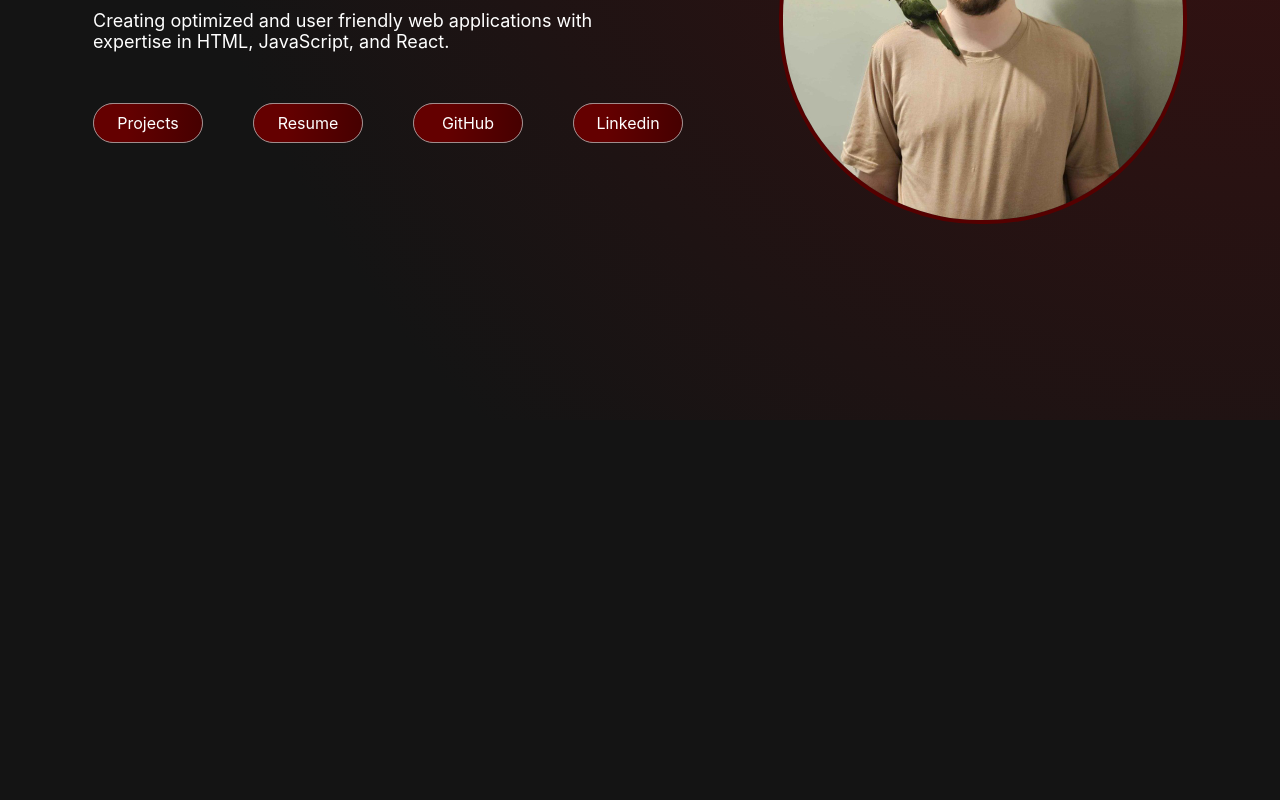
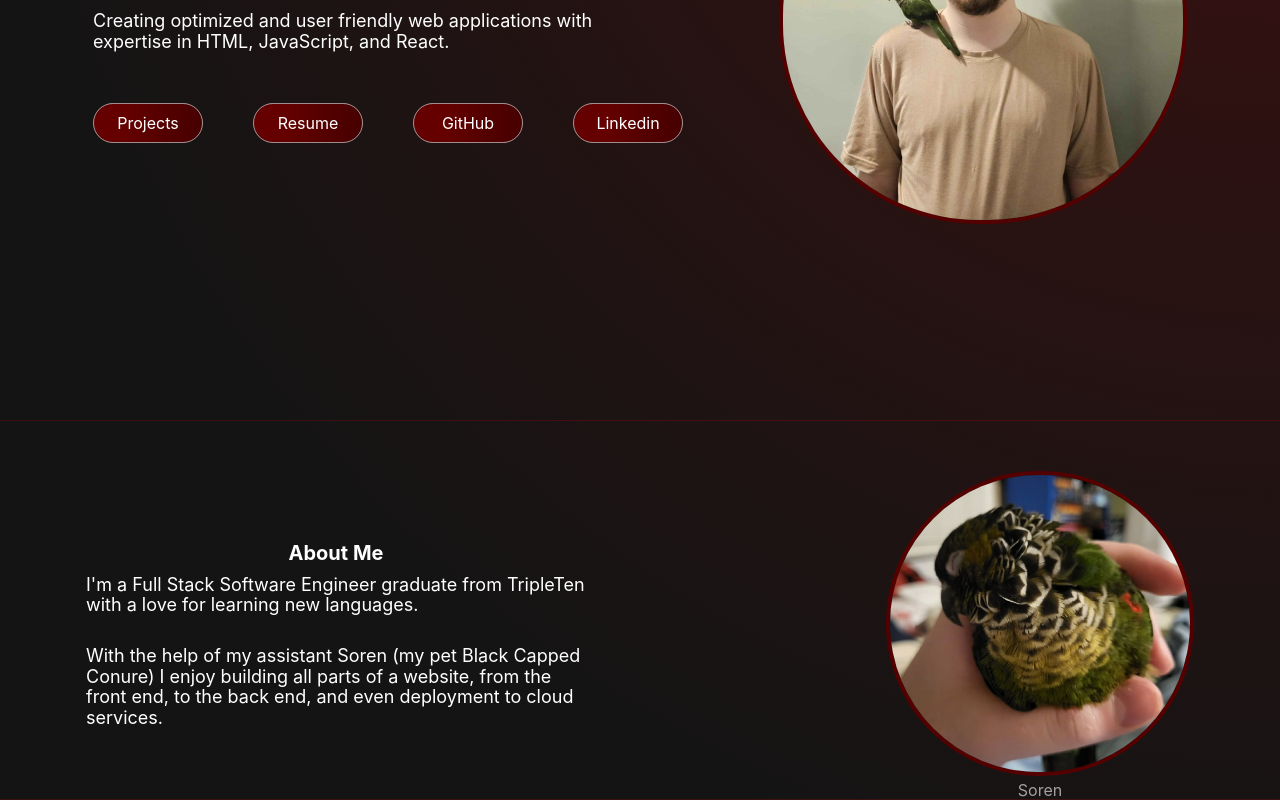
Before and after one commit to GamingWizar/carverhannasch-portfolio, a React (Vite) app: page / in a window 1280 px wide. Shown: the part 380-1180 px from the top of the page. Before the commit the page ends 800 px from the top, so only its background shows below. Built offline with nearby package versions, Linux system fonts and the light colour scheme.

Commit message:
add about section

```diff
--- a/index.html
+++ b/index.html
@@ -2,7 +2,6 @@
 <html lang="en">
   <head>
     <meta charset="UTF-8" />
-    <link rel="icon" type="image/svg+xml" href="/vite.svg" />
     <meta name="viewport" content="width=device-width, initial-scale=1.0" />
     <title>Carver Hannasch</title>
   </head>
--- a/src/components/About/About.css
+++ b/src/components/About/About.css
@@ -0,0 +1,41 @@
+.about {
+  display: flex;
+  justify-content: center;
+  align-items: center;
+  gap: 300px;
+  margin-top: 50px;
+}
+
+.about__section {
+  display: flex;
+  flex-direction: column;
+  align-items: center;
+  max-width: 500px;
+}
+
+.about__title {
+  margin: 0;
+  margin-bottom: 10px;
+  font-size: 20px;
+}
+
+.about__text {
+  margin: 0;
+  font-size: 18px;
+}
+
+.about__text_first {
+  margin-bottom: 30px;
+}
+
+.about__img {
+  max-width: 300px;
+  border-radius: 200px;
+  border: 4px solid rgb(85, 0, 0);
+}
+
+.about__img-subtitle {
+  margin: 0;
+  margin-top: 5px;
+  opacity: 60%;
+}
--- a/src/components/About/About.tsx
+++ b/src/components/About/About.tsx
@@ -0,0 +1,27 @@
+import "./About.css";
+import sorenimg from "../../assets/soren.jpg";
+
+export default function About() {
+  return (
+    <div className="page__section">
+      <div className="about page__section-content">
+        <div className="about__section">
+          <h3 className="about__title">About Me</h3>
+          <p className="about__text about__text_first">
+            I'm a Full Stack Software Engineer graduate from TripleTen with a
+            love for learning new languages.
+          </p>
+          <p className="about__text">
+            {
+              " With the help of my assistant Soren (my pet Black Capped Conure) I enjoy building all parts of a website, from the front end, to the back end, and even deployment to cloud services."
+            }
+          </p>
+        </div>
+        <div className="about__section">
+          <img src={sorenimg} className="about__img" />
+          <p className="about__img-subtitle">Soren</p>
+        </div>
+      </div>
+    </div>
+  );
+}
--- a/src/components/App/App.tsx
+++ b/src/components/App/App.tsx
@@ -2,11 +2,13 @@ import { useState } from "react";
 import "./App.css";
 
 import Hero from "../Hero/Hero";
+import About from "../About/About";
 
 function App() {
   return (
     <>
       <Hero></Hero>
+      <About></About>
     </>
   );
 }
--- a/src/components/Hero/Hero.tsx
+++ b/src/components/Hero/Hero.tsx
@@ -3,7 +3,8 @@ import carverimg from "../../assets/carver.png";
 
 export default function Hero() {
   return (
-    <div className="hero page__section">
+    <div className="page__section">
+      <div className="hero page__section-content">
         <div className="hero__section hero__section_align_left">
           <h2 className="hero__header">Carver Hannasch</h2>
           <h3 className="hero__subtitle">Full Stack Software Engineer</h3>
@@ -22,5 +23,6 @@ export default function Hero() {
           <img src={carverimg} className="hero__img" />
         </div>
       </div>
+    </div>
   );
 }
--- a/src/index.css
+++ b/src/index.css
@@ -20,6 +20,10 @@
 }
 
 .page__section {
+  border-bottom: solid 1px rgba(225, 0, 0, 0.2);
+}
+
+.page__section-content {
   max-width: 1880px;
   margin: 0 auto;
 }
```
Also changed, not shown: src/assets/soren.jpg (added), src/components/SkillCard/SkillCard.css (added), src/components/SkillCard/SkillCard.tsx (added), src/components/Skills/Skills.css (added), src/components/Skills/Skills.tsx (added). Lines whose indentation alone changed are shown as unchanged.
